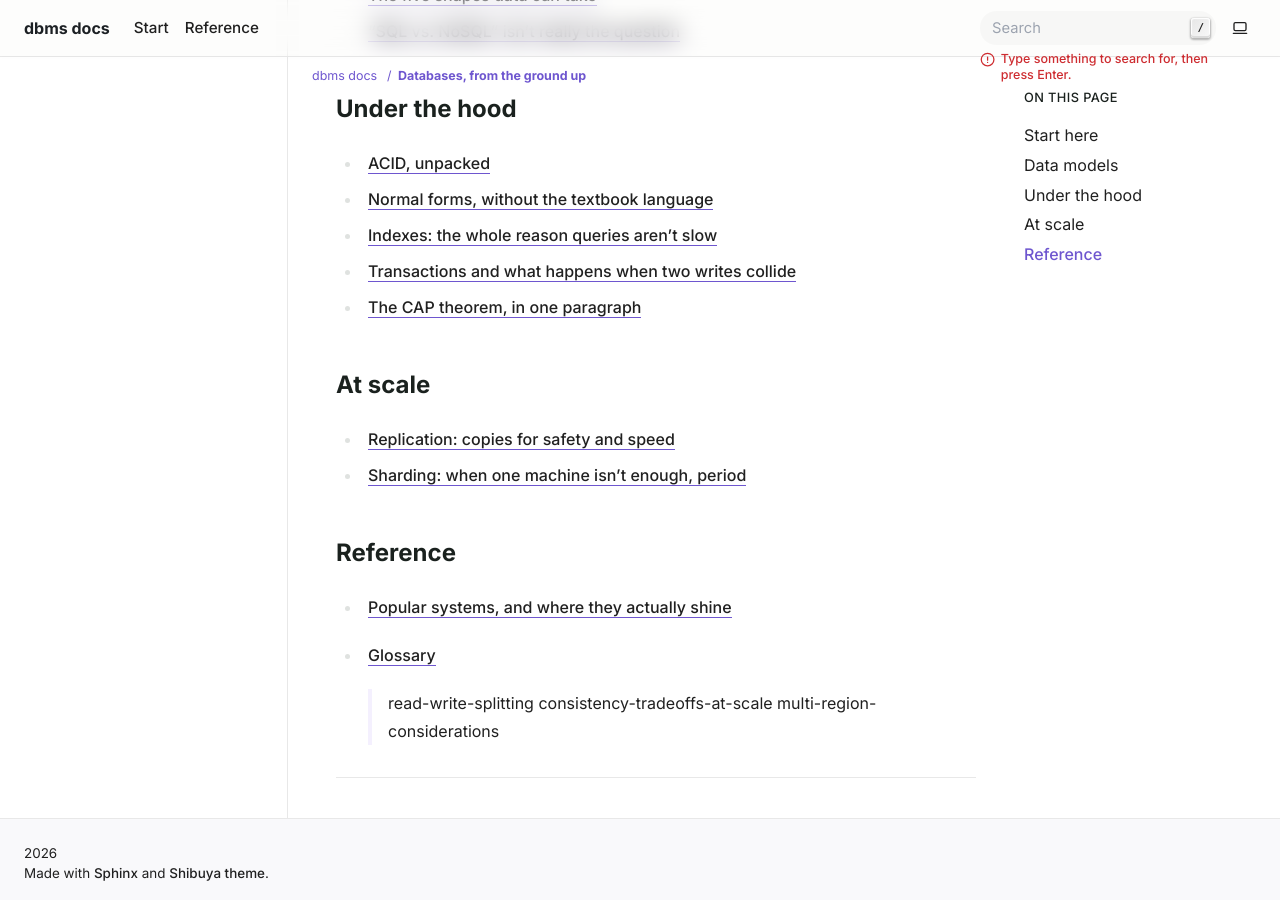
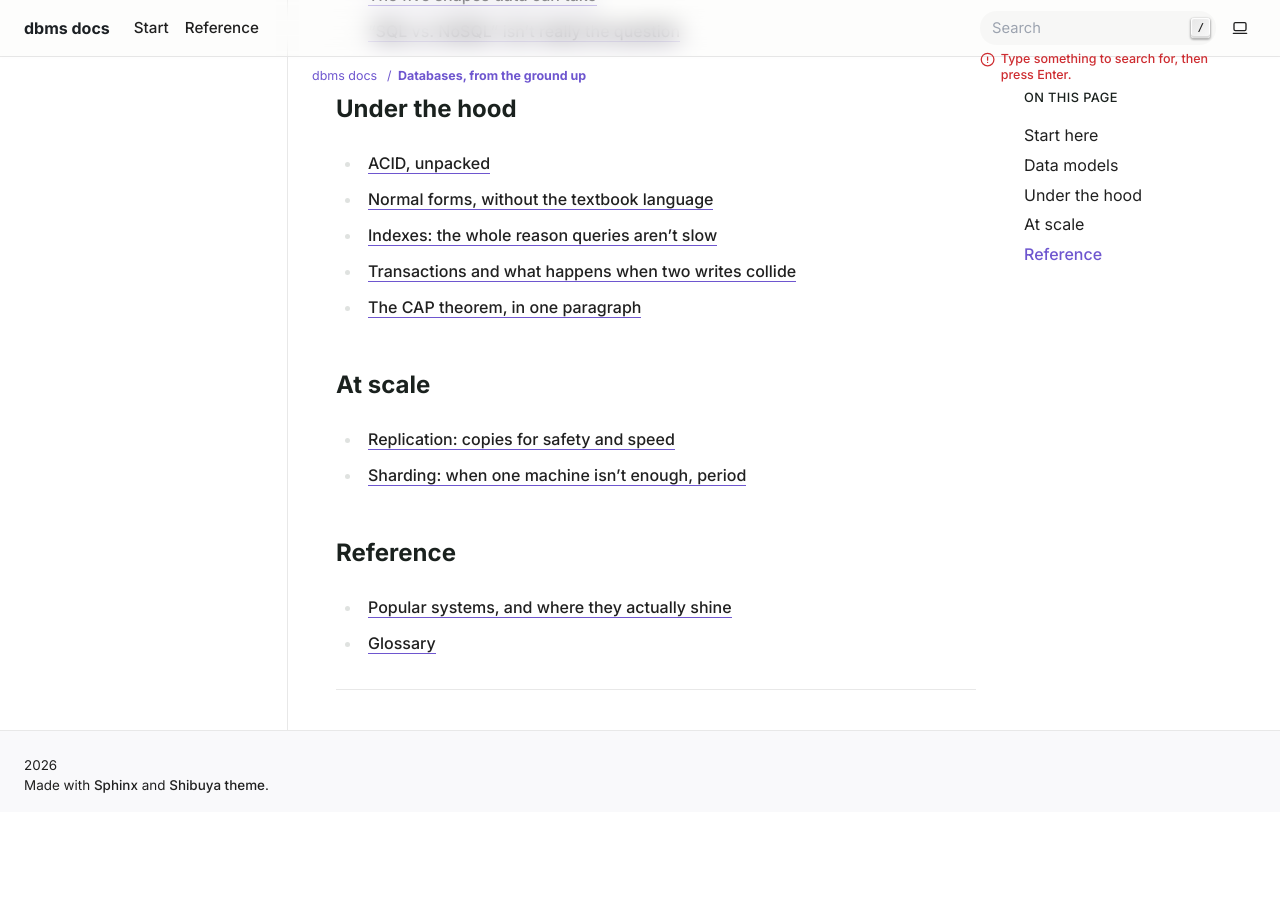
Before and after one commit to musix787-sketch/databases, a Sphinx documentation site: the page built from source/index.rst, in a window 1280 px wide and 900 px high, scrolled down 667 px. Built offline with Sphinx 7.4.7, drawn with Linux system fonts in a browser that asks for light colours; after the commit the page ends 1479 px from its top, so only the background shows below that.

Commit message:
Update index.rst

```diff
--- a/source/index.rst
+++ b/source/index.rst
@@ -41,7 +41,3 @@ Reference
 
 - `Popular systems, and where they actually shine <reference.rst#popular-systems-and-where-they-actually-shine>`_
 - `Glossary <reference.rst#glossary>`_
-
-   read-write-splitting
-   consistency-tradeoffs-at-scale
-   multi-region-considerations
```
